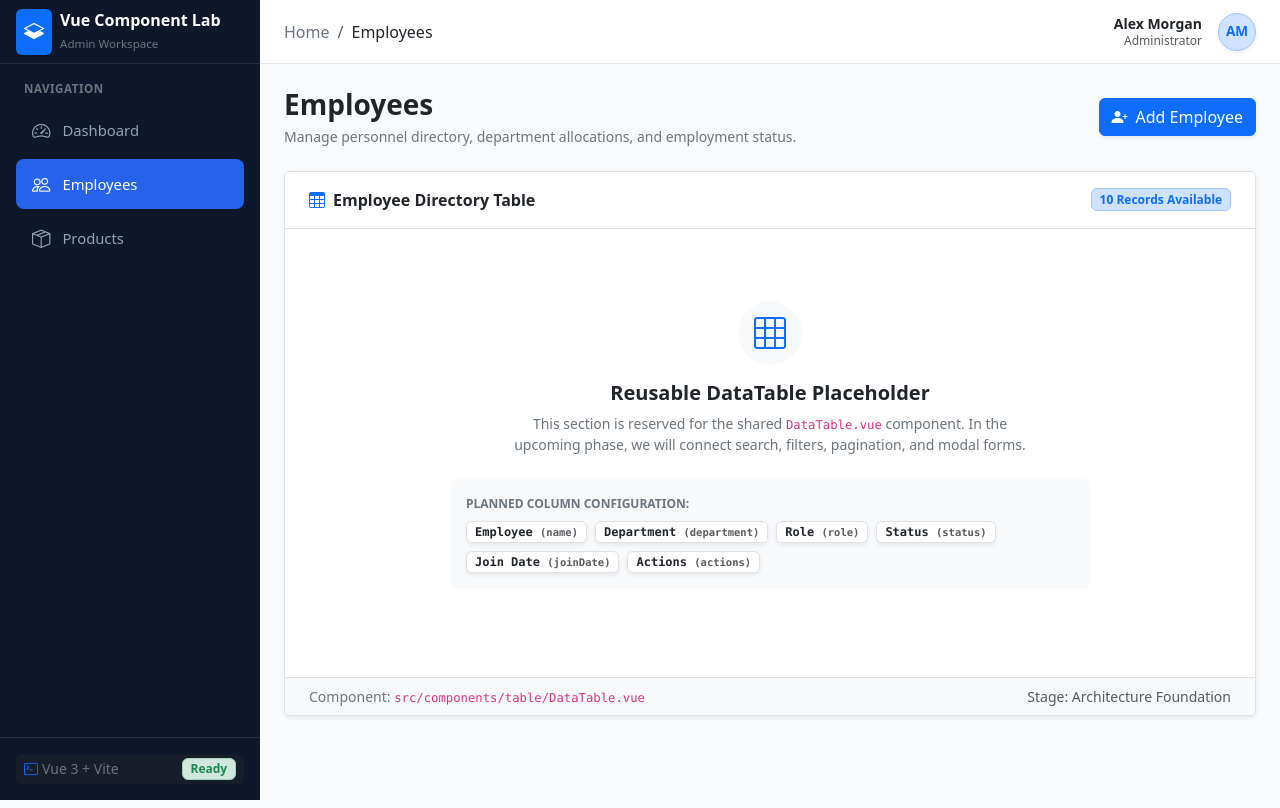
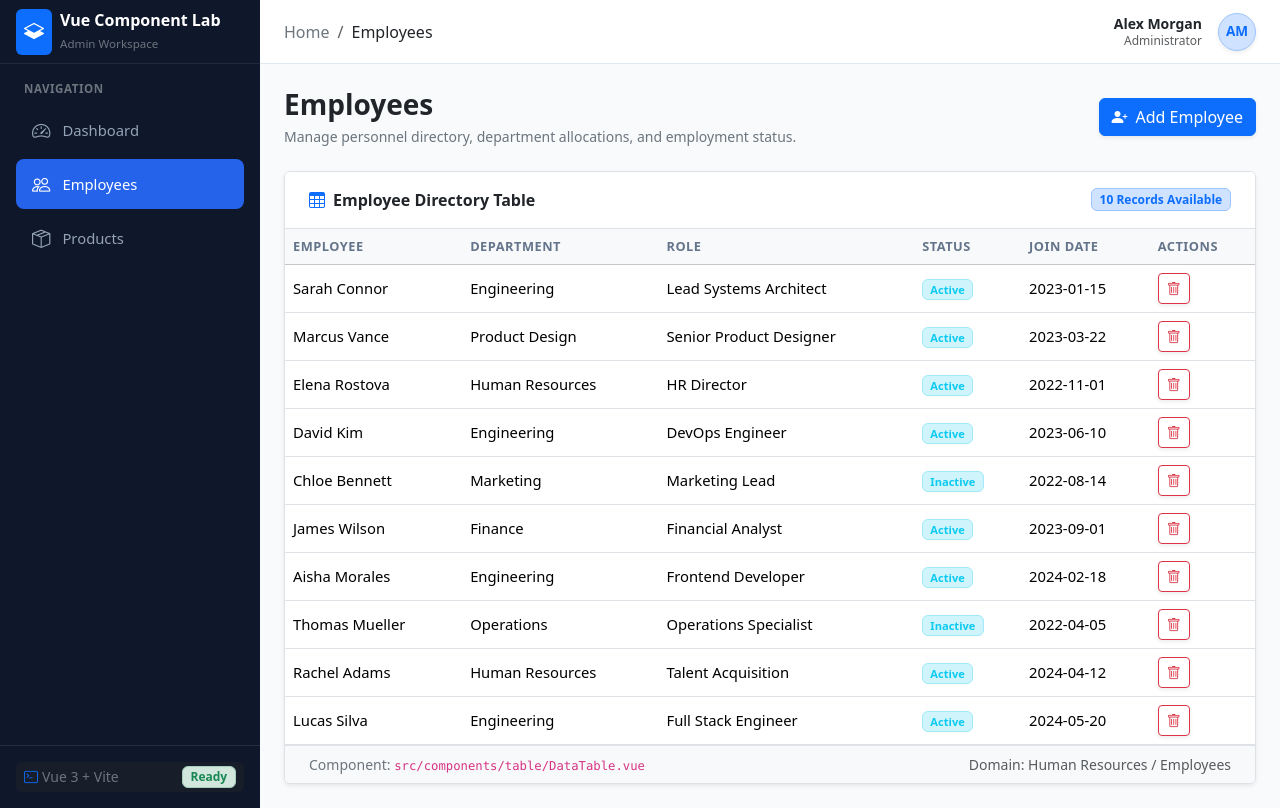
Before and after one commit to codetheuri/vue-lab, a Vue app: page /employees in a window 1280 px wide. Built offline with nearby package versions, Linux system fonts and the light colour scheme.

Commit message:
added a datatable

```diff
--- a/src/pages/Employees.vue
+++ b/src/pages/Employees.vue
@@ -4,6 +4,7 @@ import { initialEmployees } from '../data/employees'
 import BaseInput from '../components/base/BaseInput.vue'
 import BaseModal from '../components/base/BaseModal.vue'
 import BaseButton from '../components/base/BaseButton.vue'
+import DataTable from '../components/table/DataTable.vue'
 
 // Employee data source ready for DataTable binding in next phase
 const employees = ref(initialEmployees)
@@ -74,7 +75,7 @@ const tableColumns = [
     </div>
     <!-- Modal code... -->
 
-    <!-- Data Table Placeholder Card -->
+    <!--  Data Table Integration -->
     <div class="card shadow-sm border">
       <div class="card-header bg-white py-3 px-4 border-bottom d-flex align-items-center justify-content-between">
         <div class="d-flex align-items-center gap-2">
@@ -86,42 +87,30 @@ const tableColumns = [
         </span>
       </div>
 
-      <div class="card-body p-4 text-center">
-        <div class="py-5">
-          <div class="d-inline-flex align-items-center justify-content-center bg-light text-primary rounded-circle p-3 mb-3" style="width: 64px; height: 64px;">
-            <i class="bi bi-grid-3x3 fs-2"></i>
-          </div>
+      <DataTable :columns="tableColumns" :data="employees">
+        <!-- Custom Status Badge Slot -->
+        <template #cell(status)="{ value }">
+          <span class="badge bg-info-subtle text-info border border-info-subtle">
+            {{ value }}
+          </span>
+        </template>
 
-          <h2 class="h5 fw-bold text-dark mb-2">Reusable DataTable Placeholder</h2>
-          <p class="text-secondary small mx-auto mb-4" style="max-width: 520px;">
-            This section is reserved for the shared <code>DataTable.vue</code> component.
-            In the upcoming phase, we will connect search, filters, pagination, and modal forms.
-          </p>
-
-          <!-- Schema Blueprint Preview -->
-          <div class="p-3 bg-light rounded text-start mx-auto mb-3" style="max-width: 640px;">
-            <div class="small fw-bold text-uppercase text-secondary mb-2" style="font-size: 0.75rem;">
-              Planned Column Configuration:
-            </div>
-            <div class="d-flex flex-wrap gap-2">
-              <span
-                v-for="col in tableColumns"
-                :key="col.key"
-                class="badge bg-white text-dark border shadow-sm px-2 py-1 font-monospace"
-              >
-                {{ col.label }} <small class="text-muted">({{ col.key }})</small>
-              </span>
-            </div>
-          </div>
-        </div>
-      </div>
+        <!-- Actions Slot -->
+        <template #cell(actions)="{ row }">
+          <BaseButton
+            variant="outline-danger"
+            size="sm"
+            icon="bi bi-trash"
+            @click="deleteEmployee(row.id)"
+          />
+        </template>
+      </DataTable>
 
       <div class="card-footer bg-light py-2 px-4 border-top text-secondary small d-flex justify-content-between align-items-center">
         <span>Component: <code>src/components/table/DataTable.vue</code></span>
-        <span class="text-muted">Stage: Architecture Foundation</span>
+        <span class="text-muted">Domain: Human Resources / Employees</span>
       </div>
     </div>
-
     <!-- Add Employee Base Modal -->
     <BaseModal
       :show="isModalOpen"
--- a/src/pages/Products.vue
+++ b/src/pages/Products.vue
@@ -5,6 +5,7 @@ import { ProductFormViewModel } from '../viewmodels/ProductFormViewModel.js'
 import BaseInput from '../components/base/BaseInput.vue'
 import BaseModal from '../components/base/BaseModal.vue'
 import BaseButton from '../components/base/BaseButton.vue'
+import DataTable from '../components/table/DataTable.vue'
 
 // Products data source ready for DataTable reuse
 const products = ref(initialProducts)
@@ -70,7 +71,7 @@ const tableColumns = [
         @click="isModalOpen = true"
       />
     </div>
-    <!-- Data Table Placeholder Card -->
+   <!--  Data Table Integration -->
     <div class="card shadow-sm border">
       <div class="card-header bg-white py-3 px-4 border-bottom d-flex align-items-center justify-content-between">
         <div class="d-flex align-items-center gap-2">
@@ -82,41 +83,35 @@ const tableColumns = [
         </span>
       </div>
 
-      <div class="card-body p-4 text-center">
-        <div class="py-5">
-          <div class="d-inline-flex align-items-center justify-content-center bg-light text-primary rounded-circle p-3 mb-3" style="width: 64px; height: 64px;">
-            <i class="bi bi-layers fs-2"></i>
-          </div>
+      <DataTable :columns="tableColumns" :data="products">
+        <!-- Custom Price Formatting Slot -->
+        <template #cell(price)="{ value }">
+          <span class="fw-semibold text-dark">${{ Number(value).toFixed(2) }}</span>
+        </template>
 
-          <h2 class="h5 fw-bold text-dark mb-2">Reusable DataTable Placeholder</h2>
-          <p class="text-secondary small mx-auto mb-4" style="max-width: 520px;">
-            Demonstrating multi-domain reusability: the same generic <code>DataTable.vue</code> will render product inventory using a distinct column configuration.
-          </p>
+        <!-- Custom Status Badge Slot -->
+        <template #cell(status)="{ value }">
+          <span class="badge bg-success-subtle text-success border border-success-subtle">
+            {{ value }}
+          </span>
+        </template>
 
-          <!-- Schema Blueprint Preview -->
-          <div class="p-3 bg-light rounded text-start mx-auto mb-3" style="max-width: 640px;">
-            <div class="small fw-bold text-uppercase text-secondary mb-2" style="font-size: 0.75rem;">
-              Planned Column Configuration:
-            </div>
-            <div class="d-flex flex-wrap gap-2">
-              <span
-                v-for="col in tableColumns"
-                :key="col.key"
-                class="badge bg-white text-dark border shadow-sm px-2 py-1 font-monospace"
-              >
-                {{ col.label }} <small class="text-muted">({{ col.key }})</small>
-              </span>
-            </div>
-          </div>
-        </div>
-      </div>
+        <!-- Actions Slot -->
+        <template #cell(actions)="{ row }">
+          <BaseButton
+            variant="outline-danger"
+            size="sm"
+            icon="bi bi-trash"
+            @click="deleteProduct(row.id)"
+          />
+        </template>
+      </DataTable>
 
       <div class="card-footer bg-light py-2 px-4 border-top text-secondary small d-flex justify-content-between align-items-center">
         <span>Component: <code>src/components/table/DataTable.vue</code></span>
         <span class="text-muted">Domain: Inventory / Products</span>
       </div>
     </div>
-
     <!-- Add Product Modal -->
     <BaseModal
       :show="isModalOpen"
```
